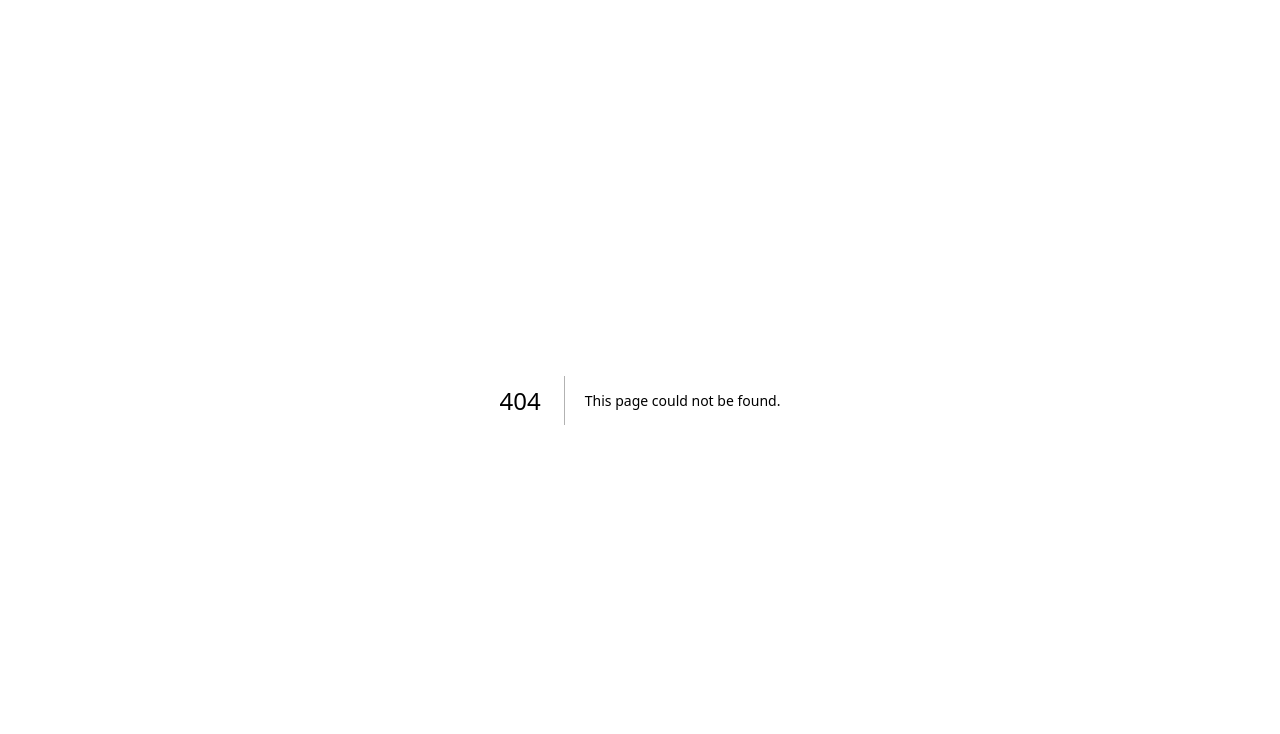
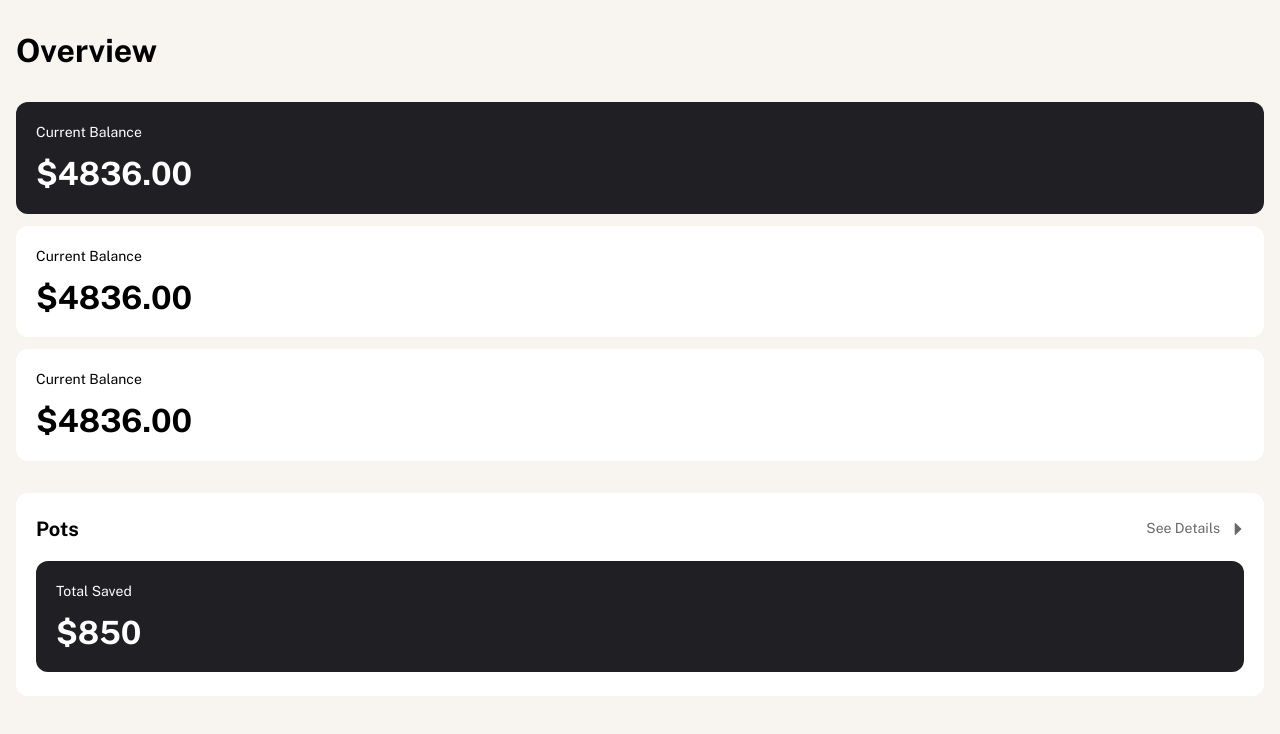
Before and after one commit to ronnieima/personal-finance-app, a Next.js app: page /dashboard in a window 1280 px wide. Before the commit this address had no page. Shown: the top 734 px of the page. Built offline with nearby package versions, Linux system fonts and the light colour scheme.

Commit message:
Create reusable card compound component

```diff
--- /dev/null
+++ b/src/app/dashboard/components/DataPill.tsx
@@ -0,0 +1,21 @@
+import { cn } from '@/lib/utils';
+import React from 'react';
+
+type Props = {
+  label: string;
+  value: string;
+  invertColor?: boolean;
+};
+
+export default function DataPill({ label, value, invertColor }: Props) {
+  return (
+    <div
+      className={cn('bg-white rounded-xl p-5 space-y-3', {
+        'bg-grey-900 text-white': invertColor,
+      })}
+    >
+      <h2 className="text-preset-4">{label}</h2>
+      <p className="text-preset-1">{value}</p>
+    </div>
+  );
+}
--- /dev/null
+++ b/src/app/dashboard/page.tsx
@@ -0,0 +1,30 @@
+'use client';
+
+import { cn } from '@/lib/utils';
+import React from 'react';
+import DataPill from './components/DataPill';
+import Link from 'next/link';
+import Card from '@/components/Card';
+
+export default function Dashboard() {
+  return (
+    <main
+      className={cn('px-4 py-8 flex flex-col gap-8 bg-beige-100 min-h-screen')}
+    >
+      <h1 className="text-preset-1">Overview</h1>
+      <section className="space-y-3">
+        <DataPill label="Current Balance" value="$4836.00" invertColor />
+        <DataPill label="Current Balance" value="$4836.00" />
+        <DataPill label="Current Balance" value="$4836.00" />
+      </section>
+
+      <Card>
+        <Card.Header>
+          <Card.Title>Pots</Card.Title>
+          <Card.Action href={'/'}>See Details</Card.Action>
+        </Card.Header>
+        <DataPill label="Total Saved" value="$850" invertColor />
+      </Card>
+    </main>
+  );
+}
--- /dev/null
+++ b/src/components/Card.tsx
@@ -0,0 +1,38 @@
+'use client';
+
+import Link from 'next/link';
+import React, { createContext, PropsWithChildren } from 'react';
+
+const CardContext = createContext(null);
+
+export default function Card({ children }: PropsWithChildren) {
+  return (
+    <CardContext.Provider value={null}>
+      <section className="py-6 px-5 bg-white rounded-xl flex flex-col gap-5">
+        {children}
+      </section>
+    </CardContext.Provider>
+  );
+}
+
+Card.Header = function Header({ children }: PropsWithChildren) {
+  return <header className="flex justify-between">{children}</header>;
+};
+
+Card.Title = function Title({ children }: PropsWithChildren) {
+  return <h2 className="text-preset-2">{children}</h2>;
+};
+
+type ActionProps = { children: React.ReactNode; href: string };
+Card.Action = function Action({ children, href }: ActionProps) {
+  return (
+    <Link
+      href={href}
+      className="text-grey-500 text-preset-4 flex justify-center
+     items-center gap-3"
+    >
+      {children}{' '}
+      <img src="/assets/images/icon-caret-right.svg" className="size-[12px]" />
+    </Link>
+  );
+};
```
